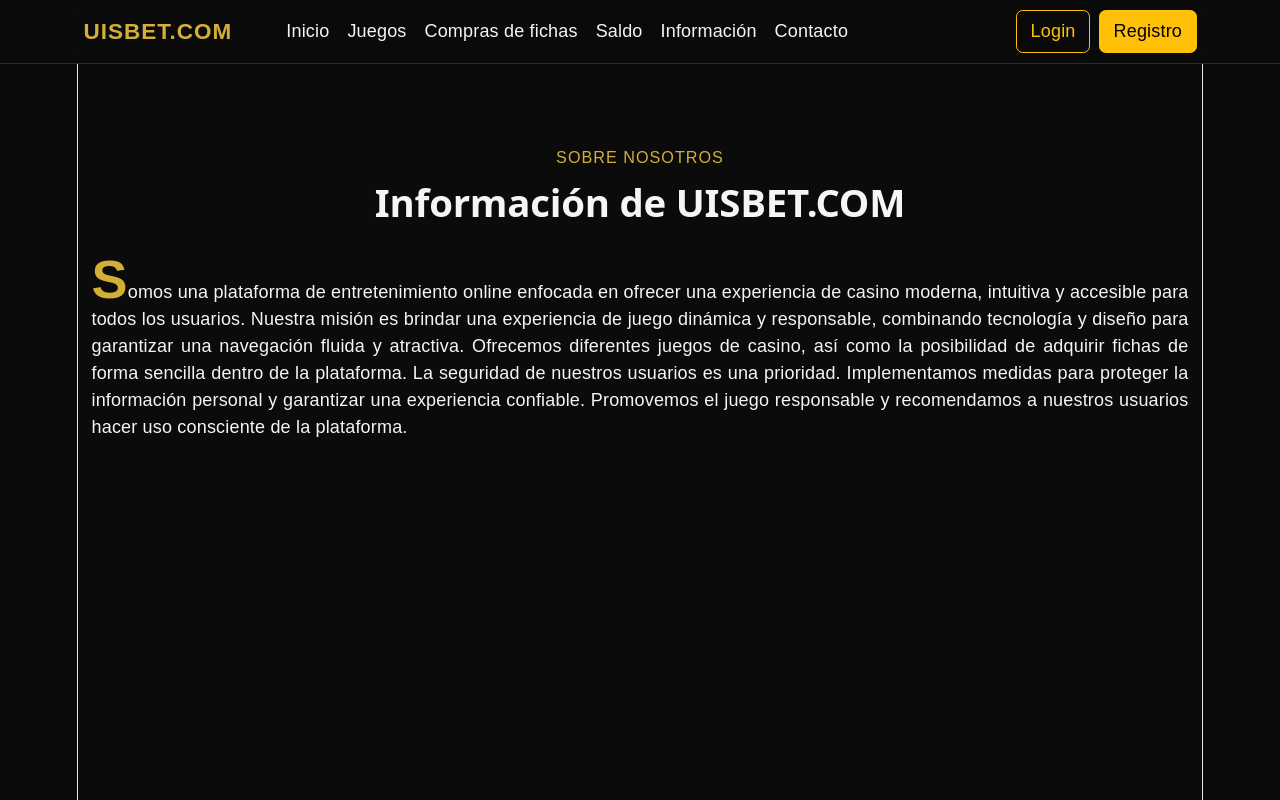
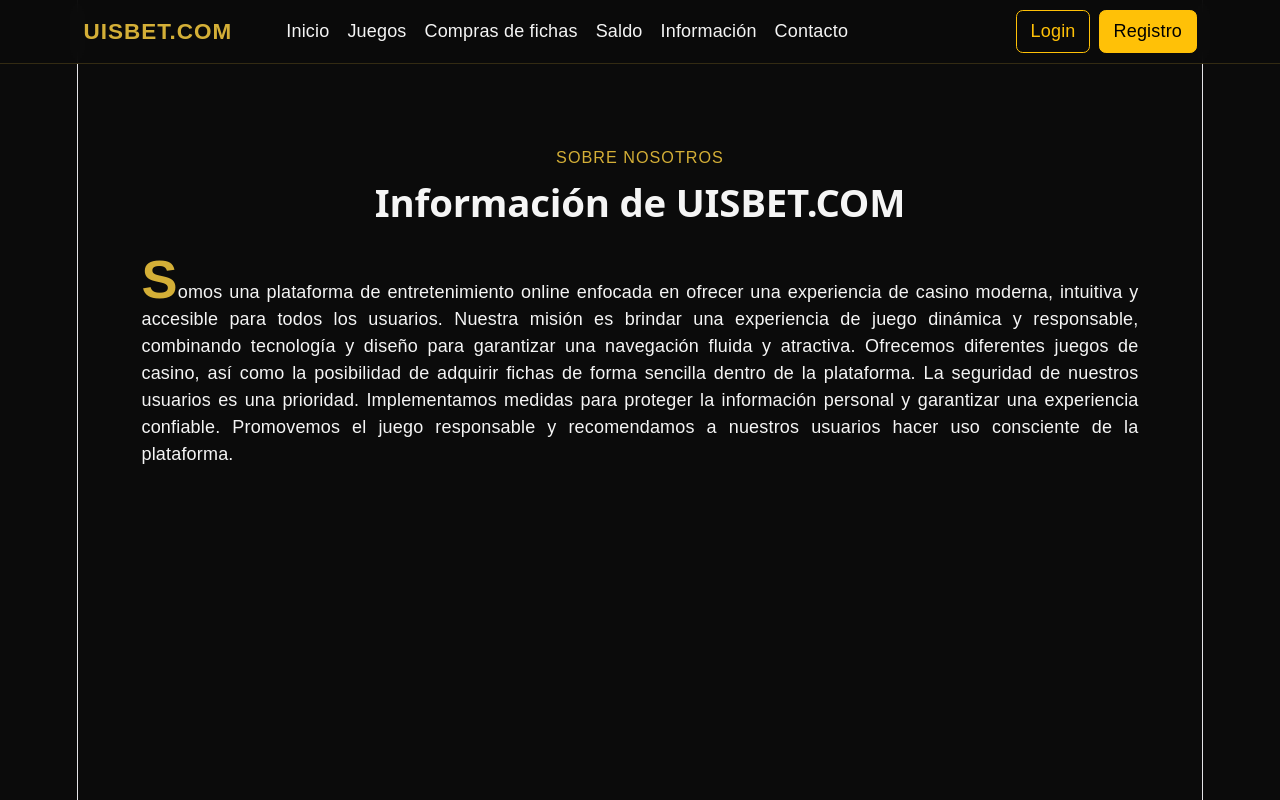
Before and after one commit to santiagomelendez1/UISBET, a React (Vite) app: page /empresa in a window 1280 px wide. Shown: the top 800 px of the page. Built offline with nearby package versions, Linux system fonts and the light colour scheme.

Commit message:
Favicon y otros detalles

```diff
--- a/index.html
+++ b/index.html
@@ -2,9 +2,9 @@
 <html lang="en">
   <head>
     <meta charset="UTF-8" />
-    <link rel="icon" type="image/svg+xml" href="/favicon.svg" />
+    <link rel="icon" type="image/png" href="https://static.vecteezy.com/system/resources/thumbnails/014/296/135/small/playing-card-symbols-design-illustration-isolated-on-transparent-background-free-png.png" />
     <meta name="viewport" content="width=device-width, initial-scale=1.0" />
-    <title>uisbetco</title>
+    <title>UISBET</title>
   </head>
   <body>
     <div id="root"></div>
--- a/src/pages/Empresa.jsx
+++ b/src/pages/Empresa.jsx
@@ -45,9 +45,6 @@ function Empresa() {
           Promovemos el juego responsable y recomendamos a nuestros usuarios hacer uso consciente de la plataforma.
         </p>
 
-          <p>
-
-          </p>
         </Container>
       </section>
 
--- a/src/styles/Home.css
+++ b/src/styles/Home.css
@@ -296,6 +296,8 @@ header {
 
 .dropcap-text{
   text-align: justify !important;
+  margin-right: 50px;
+  margin-left: 50px;
 }
 
 
```
